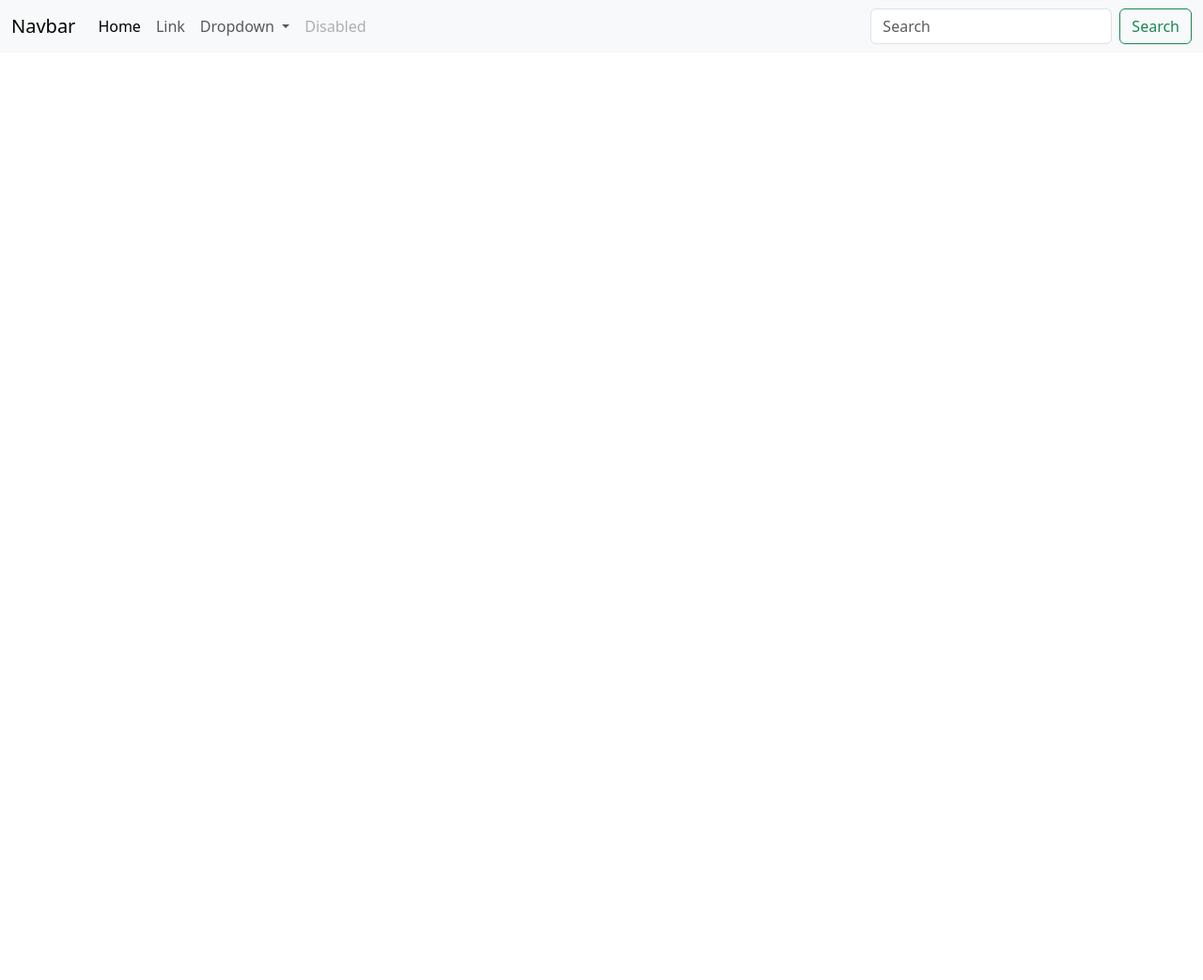
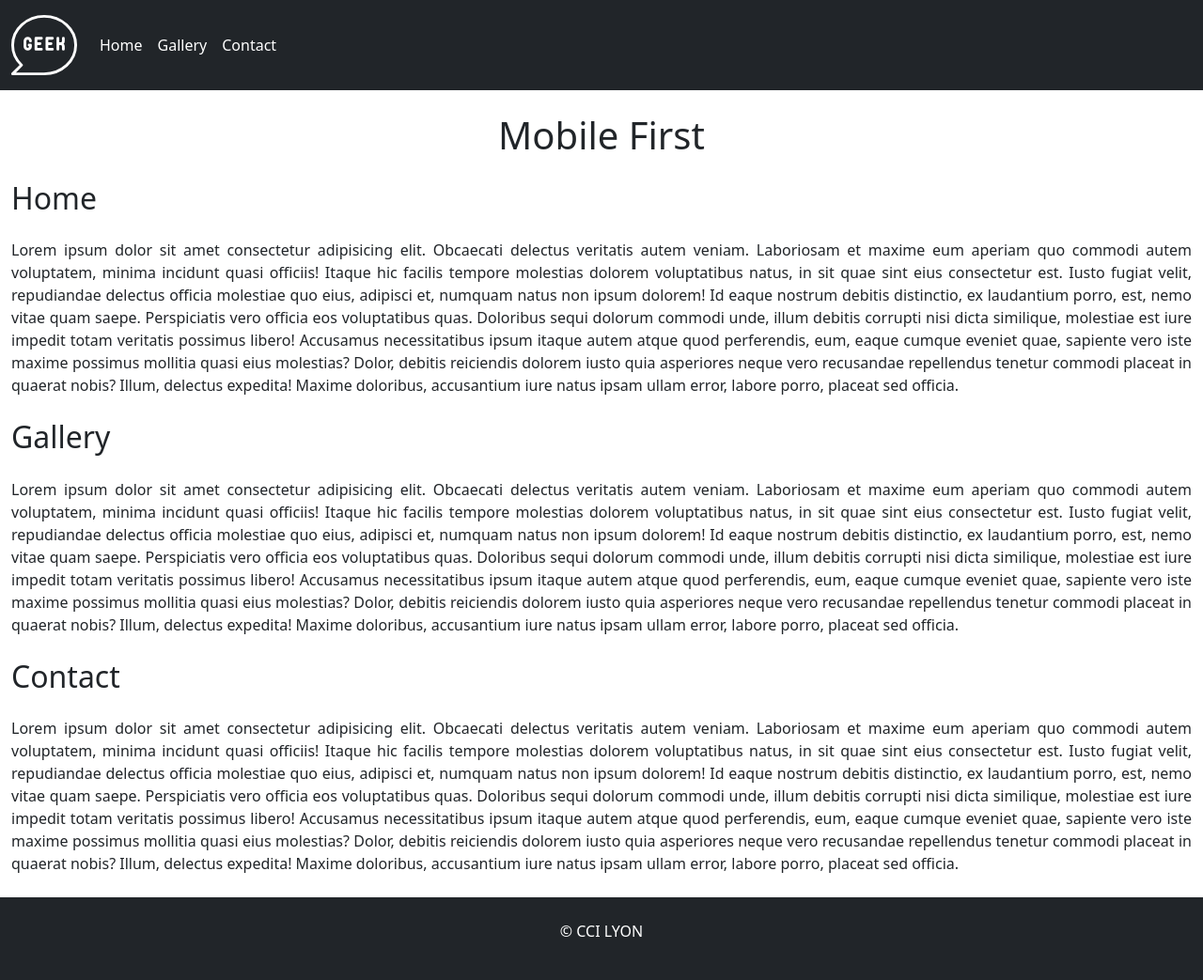
Before and after one commit to dekpo/MobileFirst, a plain HTML site: page index.html in a window 1280 px wide. Shown: the whole page at 94% size. Before the commit the page ends 800 px from the top, so only its background shows below. Drawn offline with nearby package versions, Linux system fonts and the light colour scheme.

Commit message:
Finished structural part of the site

```diff
--- a/index.html
+++ b/index.html
@@ -1,51 +1,83 @@
 <!DOCTYPE html>
 <html lang="en">
+
 <head>
     <meta charset="UTF-8">
     <meta name="viewport" content="width=device-width, initial-scale=1.0">
     <title>Mobile First Project</title>
-    <link href="https://cdn.jsdelivr.net/npm/bootstrap@5.3.2/dist/css/bootstrap.min.css" rel="stylesheet" crossorigin="anonymous">
+    <link href="https://cdn.jsdelivr.net/npm/bootstrap@5.3.2/dist/css/bootstrap.min.css" rel="stylesheet"
+        crossorigin="anonymous">
+        <style>
+            p {
+             text-align: justify;
+            }
+            #logo{
+                width: 70px;
+            }
+        </style>
 </head>
+
 <body>
+    <!-- START HEADER -->
+    <header>
         <!-- START NAVBAR -->
-    <nav class="navbar navbar-expand-lg bg-body-tertiary">
+        <nav class="navbar navbar-expand-lg bg-dark" data-bs-theme="dark">
             <div class="container-fluid">
-          <a class="navbar-brand" href="#">Navbar</a>
-          <button class="navbar-toggler" type="button" data-bs-toggle="collapse" data-bs-target="#navbarSupportedContent" aria-controls="navbarSupportedContent" aria-expanded="false" aria-label="Toggle navigation">
+                <a class="navbar-brand" href="#">
+                    <img id="logo" src="./assets/img/3151589_bubble_chat_geek_message_icon.svg" alt="My Geek Logo">
+                </a>
+                <button class="navbar-toggler" type="button" data-bs-toggle="collapse"
+                    data-bs-target="#navbarSupportedContent" aria-controls="navbarSupportedContent"
+                    aria-expanded="false" aria-label="Toggle navigation">
                     <span class="navbar-toggler-icon"></span>
                 </button>
                 <div class="collapse navbar-collapse" id="navbarSupportedContent">
                     <ul class="navbar-nav me-auto mb-2 mb-lg-0">
                         <li class="nav-item">
-                <a class="nav-link active" aria-current="page" href="#">Home</a>
+                            <a class="nav-link active" aria-current="page" href="#home">Home</a>
                         </li>
                         <li class="nav-item">
-                <a class="nav-link" href="#">Link</a>
-              </li>
-              <li class="nav-item dropdown">
-                <a class="nav-link dropdown-toggle" href="#" role="button" data-bs-toggle="dropdown" aria-expanded="false">
-                  Dropdown
-                </a>
-                <ul class="dropdown-menu">
-                  <li><a class="dropdown-item" href="#">Action</a></li>
-                  <li><a class="dropdown-item" href="#">Another action</a></li>
-                  <li><hr class="dropdown-divider"></li>
-                  <li><a class="dropdown-item" href="#">Something else here</a></li>
-                </ul>
+                            <a class="nav-link active" href="#gallery">Gallery</a>
                         </li>
                         <li class="nav-item">
-                <a class="nav-link disabled" aria-disabled="true">Disabled</a>
+                            <a class="nav-link active" href="#contact">Contact</a>
                         </li>
                     </ul>
-            <form class="d-flex" role="search">
-              <input class="form-control me-2" type="search" placeholder="Search" aria-label="Search">
-              <button class="btn btn-outline-success" type="submit">Search</button>
-            </form>
                 </div>
             </div>
         </nav>
         <!-- END NAVBAR -->
+        <h1 class="text-center mt-4 mb-4">Mobile First</h1>
+    </header>
+    <!-- END HEADER -->
 
-    <script src="https://cdn.jsdelivr.net/npm/bootstrap@5.3.2/dist/js/bootstrap.bundle.min.js" crossorigin="anonymous"></script>
+    <!-- START MAIN -->
+    <main class="container-fluid">
+        <!-- SECTION HOME -->
+        <section class="mt-4 mb-4" id="home">
+            <h2 class="mb-4">Home</h2>
+            <p>Lorem ipsum dolor sit amet consectetur adipisicing elit. Obcaecati delectus veritatis autem veniam. Laboriosam et maxime eum aperiam quo commodi autem voluptatem, minima incidunt quasi officiis! Itaque hic facilis tempore molestias dolorem voluptatibus natus, in sit quae sint eius consectetur est. Iusto fugiat velit, repudiandae delectus officia molestiae quo eius, adipisci et, numquam natus non ipsum dolorem! Id eaque nostrum debitis distinctio, ex laudantium porro, est, nemo vitae quam saepe. Perspiciatis vero officia eos voluptatibus quas. Doloribus sequi dolorum commodi unde, illum debitis corrupti nisi dicta similique, molestiae est iure impedit totam veritatis possimus libero! Accusamus necessitatibus ipsum itaque autem atque quod perferendis, eum, eaque cumque eveniet quae, sapiente vero iste maxime possimus mollitia quasi eius molestias? Dolor, debitis reiciendis dolorem iusto quia asperiores neque vero recusandae repellendus tenetur commodi placeat in quaerat nobis? Illum, delectus expedita! Maxime doloribus, accusantium iure natus ipsam ullam error, labore porro, placeat sed officia.</p>
+        </section>
+
+        <!-- SECTION HOME -->
+        <section class="mt-4 mb-4" id="gallery">
+            <h2 class="mb-4">Gallery</h2>
+            <p>Lorem ipsum dolor sit amet consectetur adipisicing elit. Obcaecati delectus veritatis autem veniam. Laboriosam et maxime eum aperiam quo commodi autem voluptatem, minima incidunt quasi officiis! Itaque hic facilis tempore molestias dolorem voluptatibus natus, in sit quae sint eius consectetur est. Iusto fugiat velit, repudiandae delectus officia molestiae quo eius, adipisci et, numquam natus non ipsum dolorem! Id eaque nostrum debitis distinctio, ex laudantium porro, est, nemo vitae quam saepe. Perspiciatis vero officia eos voluptatibus quas. Doloribus sequi dolorum commodi unde, illum debitis corrupti nisi dicta similique, molestiae est iure impedit totam veritatis possimus libero! Accusamus necessitatibus ipsum itaque autem atque quod perferendis, eum, eaque cumque eveniet quae, sapiente vero iste maxime possimus mollitia quasi eius molestias? Dolor, debitis reiciendis dolorem iusto quia asperiores neque vero recusandae repellendus tenetur commodi placeat in quaerat nobis? Illum, delectus expedita! Maxime doloribus, accusantium iure natus ipsam ullam error, labore porro, placeat sed officia.</p>
+        </section>
+
+        <section class="mt-4 mb-4" id="contact">
+            <h2 class="mb-4">Contact</h2>
+            <p>Lorem ipsum dolor sit amet consectetur adipisicing elit. Obcaecati delectus veritatis autem veniam. Laboriosam et maxime eum aperiam quo commodi autem voluptatem, minima incidunt quasi officiis! Itaque hic facilis tempore molestias dolorem voluptatibus natus, in sit quae sint eius consectetur est. Iusto fugiat velit, repudiandae delectus officia molestiae quo eius, adipisci et, numquam natus non ipsum dolorem! Id eaque nostrum debitis distinctio, ex laudantium porro, est, nemo vitae quam saepe. Perspiciatis vero officia eos voluptatibus quas. Doloribus sequi dolorum commodi unde, illum debitis corrupti nisi dicta similique, molestiae est iure impedit totam veritatis possimus libero! Accusamus necessitatibus ipsum itaque autem atque quod perferendis, eum, eaque cumque eveniet quae, sapiente vero iste maxime possimus mollitia quasi eius molestias? Dolor, debitis reiciendis dolorem iusto quia asperiores neque vero recusandae repellendus tenetur commodi placeat in quaerat nobis? Illum, delectus expedita! Maxime doloribus, accusantium iure natus ipsam ullam error, labore porro, placeat sed officia.</p>
+        </section>
+    </main>
+    <!-- END MAIN -->
+    <!-- START FOOTER -->
+    <footer class="mt-4 p-4 bg-dark text-white">
+        <p class="text-center">&copy; CCI LYON</p>
+    </footer>
+    <!-- END FOOTER -->
+    <script src="https://cdn.jsdelivr.net/npm/bootstrap@5.3.2/dist/js/bootstrap.bundle.min.js"
+        crossorigin="anonymous"></script>
 </body>
+
 </html>
```
Also changed, not shown: assets/img/3151589_bubble_chat_geek_message_icon.svg (added). Lines whose indentation alone changed are shown as unchanged.
